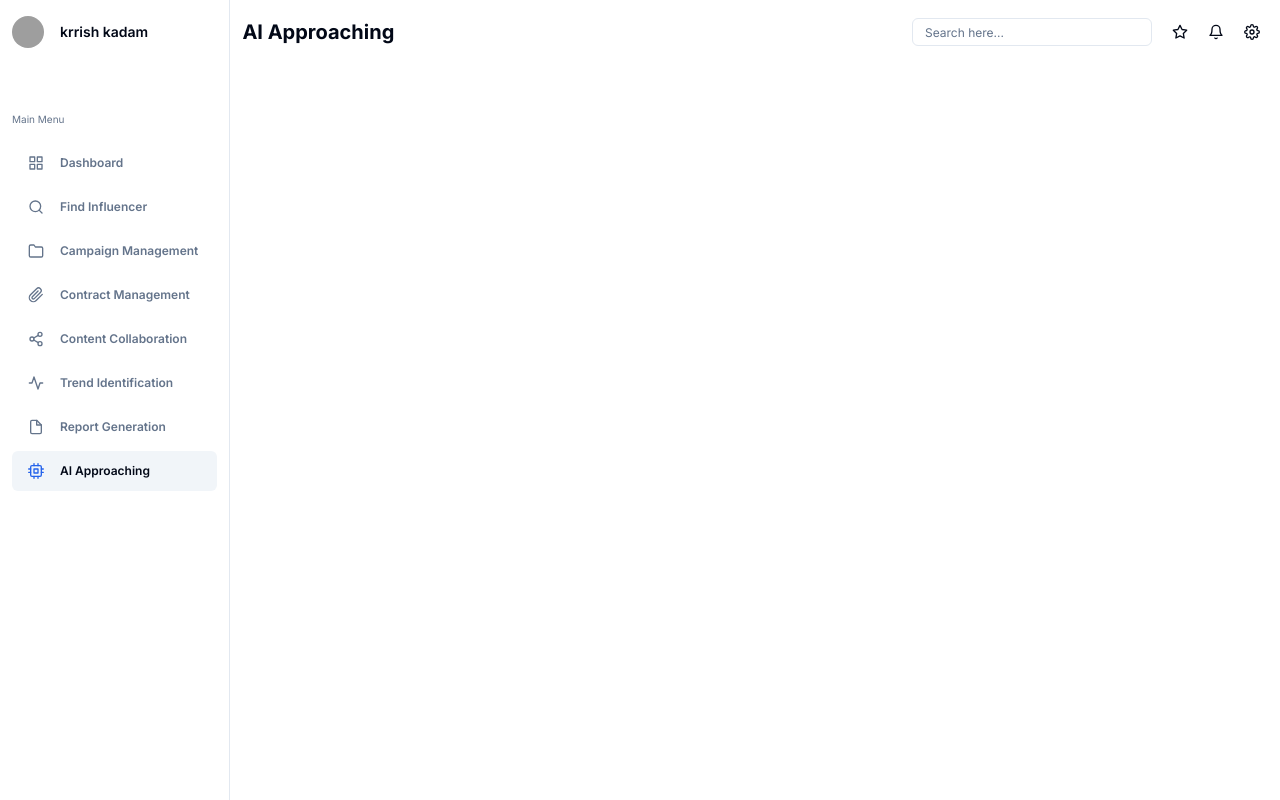
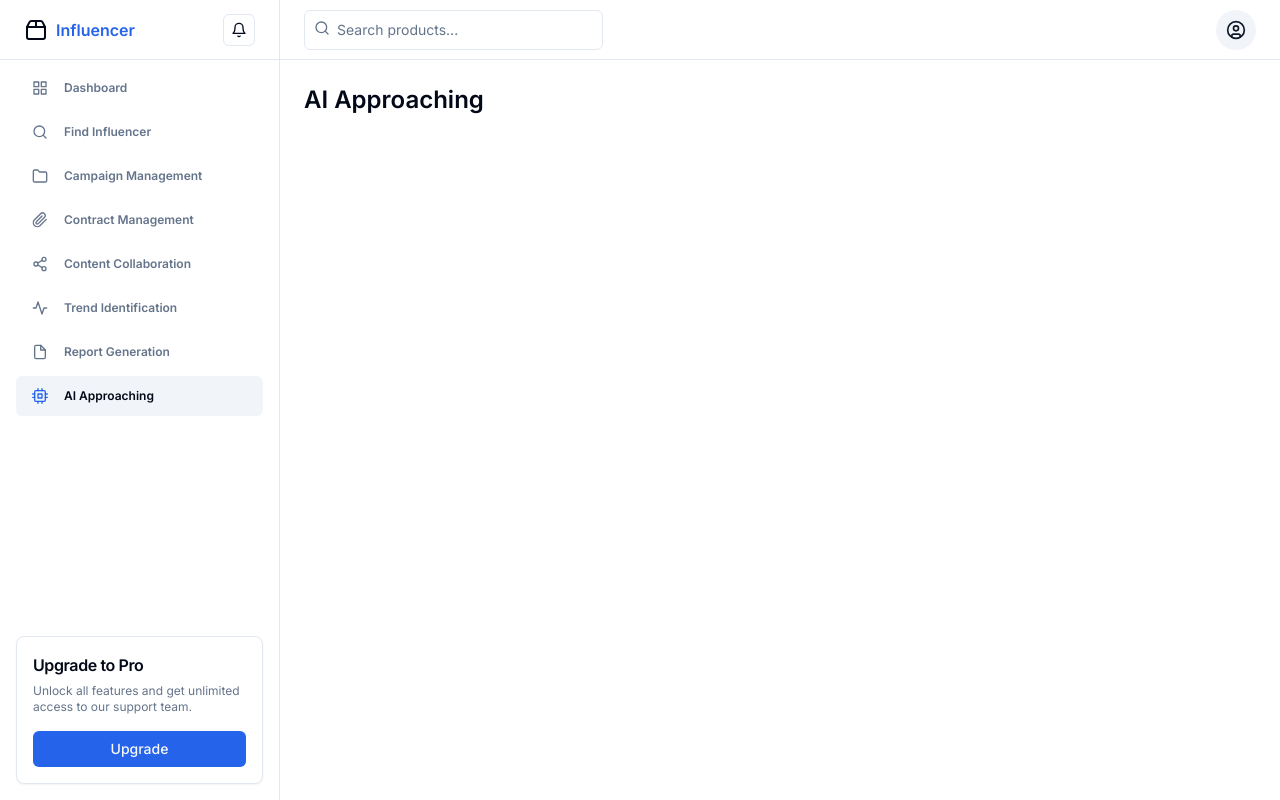
Before and after one commit to krishkad/influencer, a Next.js app: page /tool/approach in a window 1280 px wide. Built offline with nearby package versions, Linux system fonts and the light colour scheme; grey boxes are pictures that could not be loaded.

Commit message:
add shadcn to all tool route

```diff
--- a/src/app/(tool)/layout.tsx
+++ b/src/app/(tool)/layout.tsx
@@ -1,18 +1,10 @@
-import ToolsSidebar from '@/components/shared/Sidebar'
-import ToolMobileNavbar from '@/components/shared/Tool.mobile.navbar'
+import Check from '@/components/shared/Check'
 import React from 'react'
 
 const AccessLayout = ({ children }: { children: React.ReactNode }) => {
     return (
         <div className="w-full">
-            <main className="w-full flex wrapper-2">
-                <div className="hidden lg:block lg:w-[22%] xl:w-[18%] tools-wrapper h-screen border-r">
-                    <ToolsSidebar />
-                </div>
-                <div className="w-full lg:w-[78%] xl:w-[82%] tools-wrapper md:pr-5">
-                    {children}
-                </div>
-            </main>
+            <Check children={children} />
         </div>
     )
 }
--- a/src/app/(tool)/tool/[tool]/page.tsx
+++ b/src/app/(tool)/tool/[tool]/page.tsx
@@ -1,5 +1,7 @@
+import Check from '@/components/shared/Check'
 import { Dashboard } from '@/components/shared/Dashboard'
 import ToolMobileNavbar from '@/components/shared/Tool.mobile.navbar'
+import { Button } from '@/components/ui/button'
 import { Input } from '@/components/ui/input'
 import { ToolNavbar } from '@/constants/index.c'
 import React from 'react'
@@ -10,23 +12,14 @@ const Page = ({ params }: { params: { tool: string } }) => {
 
     return (
 
-        <div className={'w-full'}>
-            <div className="h-8 flex justify-between items-center">
-                <div className="">
-                    <span className='text-xl font-bold'>{content.Label}</span>
-                </div>
-                <div className="hidden lg:flex items-center gap-5">
-                    <Input className='h-7 w-60 text-xs' placeholder='Search here...' />
-                    <Star className='w-4 h-4' />
-                    <Bell className='w-4 h-4' />
-                    <Settings className='w-4 h-4' />
-                </div>
-                <div className="lg:hidden ">
-                    <ToolMobileNavbar />
-                </div>
+        <main className="flex flex-1 flex-col gap-4 p-4 lg:gap-6 lg:p-6">
+            <div className="flex items-center">
+                <h1 className="text-lg font-semibold md:text-2xl">{content.Label}</h1>
             </div>
-            {content.Label === "Dashboard" && <Dashboard />}
-        </div>
+            <div className="w-full">
+                {content.Label === "Dashboard" && <Dashboard />}
+            </div>
+        </main>
     )
 }
 
--- /dev/null
+++ b/src/components/shared/Check.tsx
@@ -0,0 +1,177 @@
+"use client"
+import Link from "next/link"
+import {
+  Bell,
+  CircleUser,
+  Home,
+  LineChart,
+  Menu,
+  Package,
+  Package2,
+  Search,
+  ShoppingCart,
+  Users,
+} from "lucide-react"
+
+import { Badge } from "@/components/ui/badge"
+import { Button } from "@/components/ui/button"
+import {
+  Card,
+  CardContent,
+  CardDescription,
+  CardHeader,
+  CardTitle,
+} from "@/components/ui/card"
+import {
+  DropdownMenu,
+  DropdownMenuContent,
+  DropdownMenuItem,
+  DropdownMenuLabel,
+  DropdownMenuSeparator,
+  DropdownMenuTrigger,
+} from "@/components/ui/dropdown-menu"
+import { Input } from "@/components/ui/input"
+import { Sheet, SheetClose, SheetContent, SheetDescription, SheetHeader, SheetTitle, SheetTrigger } from "@/components/ui/sheet"
+import SidebarLink from "./SidebarLink"
+import { ToolNavbar } from '@/constants/index.c'
+import NavButton from "./NavButton"
+import { cn } from "@/lib/utils"
+import { Activity, Cpu, File, Folder, Grid, Paperclip, Share2 } from "react-feather"
+import { usePathname } from "next/navigation"
+
+export default function Check({ children }: { children: React.ReactNode }) {
+  const pathname = usePathname();
+  return (
+    <div className="grid min-h-screen w-full md:grid-cols-[220px_1fr] lg:grid-cols-[280px_1fr]">
+      <div className="hidden border-r md:block">
+        <div className="flex h-full max-h-screen flex-col gap-2">
+          <div className="flex h-14 items-center border-b px-4 lg:h-[60px] lg:px-6">
+            <Link href="/" className="flex items-center gap-2 font-semibold">
+              <Package2 className="h-6 w-6" />
+              <span className="text-primary">Influencer</span>
+            </Link>
+            <Button variant="outline" size="icon" className="ml-auto h-8 w-8">
+              <Bell className="h-4 w-4" />
+              <span className="sr-only">Toggle notifications</span>
+            </Button>
+          </div>
+          <div className="flex-1 flex flex-col gap-1 px-4">
+            <SidebarLink />
+          </div>
+          <div className="mt-auto p-4">
+            <Card>
+              <CardHeader className="p-2 pt-0 md:p-4">
+                <CardTitle className="text-base">Upgrade to Pro</CardTitle>
+                <CardDescription className="text-xs">
+                  Unlock all features and get unlimited access to our support
+                  team.
+                </CardDescription>
+              </CardHeader>
+              <CardContent className="p-2 pt-0 md:p-4 md:pt-0">
+                <Button size="sm" className="w-full text-sm">
+                  Upgrade
+                </Button>
+              </CardContent>
+            </Card>
+          </div>
+        </div>
+      </div>
+      <div className="flex flex-col">
+        <header className="flex h-14 items-center gap-4 border-b px-4 lg:h-[60px] lg:px-6">
+          <Sheet>
+            <SheetTrigger asChild>
+              <Button
+                variant="outline"
+                size="icon"
+                className="shrink-0 md:hidden"
+              >
+                <Menu className="h-5 w-5" />
+                <span className="sr-only">Toggle navigation menu</span>
+              </Button>
+            </SheetTrigger>
+            <SheetContent side="left" className="flex flex-col">
+              <SheetHeader className="flex flex-col">
+                <SheetTitle className="text-primary">
+                  <Link href={'/'}>
+                    Influencer
+                  </Link>
+                </SheetTitle>
+                <SheetDescription className="text-xs">Main Menu</SheetDescription>
+              </SheetHeader>
+              <div className="flex flex-col gap-1">
+                {/* <SidebarLink /> */}
+                {ToolNavbar.map((item) => {
+                  return <SheetClose asChild key={item.Label}>
+                    <Link href={item.href} >
+                      <div className={cn('h-10 px-4 py-2 group w-full flex items-center gap-4 justify-start ', item.href === pathname && "bg-accent")}>
+                        {
+                          item.Label === "Dashboard" && <Grid className={cn('w-4 h-4 text-muted-foreground group-hover:text-primary', item.href === pathname && 'text-primary hover:text-primary  ')} /> ||
+                          item.Label === "Find Influencer" && <Search className={cn('w-4 h-4 text-muted-foreground group-hover:text-primary', item.href === pathname && 'text-primary hover:text-primary  ')} /> ||
+                          item.Label === "Campaign Management" && <Folder className={cn('w-4 h-4 text-muted-foreground group-hover:text-primary', item.href === pathname && 'text-primary hover:text-primary  ')} /> ||
+                          item.Label === "Contract Management" && <Paperclip className={cn('w-4 h-4 text-muted-foreground group-hover:text-primary', item.href === pathname && 'text-primary hover:text-primary  ')} /> ||
+                          item.Label === "Content Collaboration" && <Share2 className={cn('w-4 h-4 text-muted-foreground group-hover:text-primary', item.href === pathname && 'text-primary hover:text-primary  ')} /> ||
+                          item.Label === "Trend Identification" && <Activity className={cn('w-4 h-4 text-muted-foreground group-hover:text-primary', item.href === pathname && 'text-primary hover:text-primary  ')} /> ||
+                          item.Label === "Report Generation" && <File className={cn('w-4 h-4 text-muted-foreground group-hover:text-primary', item.href === pathname && 'text-primary hover:text-primary  ')} /> ||
+                          item.Label === "AI Approaching" && <Cpu className={cn('w-4 h-4 text-muted-foreground group-hover:text-primary', item.href === pathname && 'text-primary hover:text-primary  ')} />
+
+                        }
+                        <span className={cn('font-semibold text-muted-foreground group-hover:text-foreground text-xs p-0 m-0', item.href === pathname && 'text-foreground')}>{item.Label}</span>
+                      </div>
+                    </Link>
+                  </SheetClose>
+                })}
+              </div>
+              <div className="mt-auto">
+                <Card>
+                  <CardHeader>
+                    <CardTitle className="text-base">Upgrade to Pro</CardTitle>
+                    <CardDescription>
+                      Unlock all features and get unlimited access to our
+                      support team.
+                    </CardDescription>
+                  </CardHeader>
+                  <CardContent>
+                    <Button size="sm" className="w-full">
+                      Upgrade
+                    </Button>
+                  </CardContent>
+                </Card>
+              </div>
+            </SheetContent>
+          </Sheet>
+          <div className="w-full flex-1">
+            <form>
+              <div className="relative">
+                <Search className="absolute left-2.5 top-2.5 h-4 w-4 text-muted-foreground" />
+                <Input
+                  type="search"
+                  placeholder="Search products..."
+                  className="w-full appearance-none bg-background pl-8 shadow-none md:w-2/3 lg:w-1/3"
+                />
+              </div>
+            </form>
+          </div>
+          <DropdownMenu>
+            <DropdownMenuTrigger asChild>
+              <Button variant="secondary" size="icon" className="rounded-full">
+                <CircleUser className="h-5 w-5" />
+                <span className="sr-only">Toggle user menu</span>
+              </Button>
+            </DropdownMenuTrigger>
+            <DropdownMenuContent align="end">
+              <DropdownMenuLabel>My Account</DropdownMenuLabel>
+              <DropdownMenuSeparator />
+              <DropdownMenuItem>Settings</DropdownMenuItem>
+              <DropdownMenuItem>Support</DropdownMenuItem>
+              <DropdownMenuSeparator />
+              <DropdownMenuItem>Logout</DropdownMenuItem>
+            </DropdownMenuContent>
+          </DropdownMenu>
+        </header>
+        <div className="w-full">
+          {children}
+        </div>
+      </div>
+    </div>
+  )
+}
--- a/src/components/shared/NavButton.tsx
+++ b/src/components/shared/NavButton.tsx
@@ -9,7 +9,7 @@ import { usePathname } from 'next/navigation'
 const NavButton = ({ href, Label }: { href: string, Label: string }) => {
     const pathname = usePathname();
     return (
-        <div className="w-full" key={Label}>
+        <div className="w-full">
             <Link href={href}>
                 <Button variant={'ghost'} className={cn('group w-full flex items-center gap-4 justify-start ', href === pathname && "bg-accent")}>
                     {
```
Also changed, not shown: src/components/shared/Dashboard.tsx (+8 -13 lines), src/components/shared/SidebarLink.tsx (line endings or trailing spaces).
